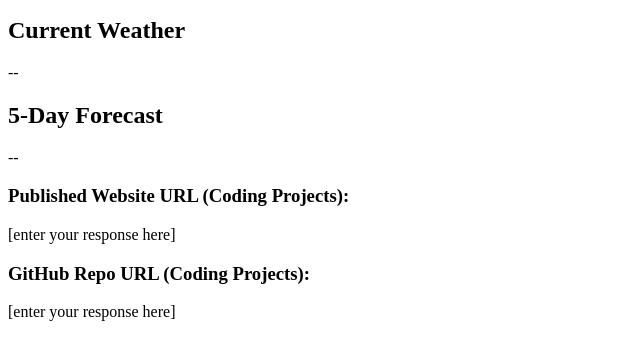
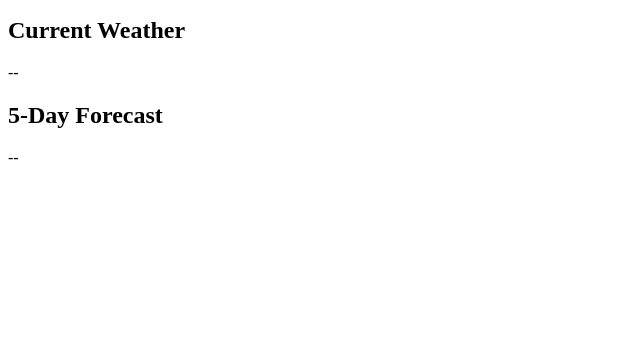
Before and after one commit to jeaic25/personalproject, a plain HTML site: page index.html in a window 1280 px wide. Shown: the part 104-464 px from the top of the page, without its empty margins (0-640 px from the left). Drawn offline with Linux system fonts and the light colour scheme.

Commit message:
Remove project URL sections from index.html
Removed sections for Published Website URL and GitHub Repo URL.

```diff
--- a/index.html
+++ b/index.html
@@ -15,12 +15,6 @@
     <h2>5-Day Forecast</h2>
     <p id="forecast">--</p>
 
-    <h3>Published Website URL (Coding Projects):</h3>
-    <p>[enter your response here]</p>
-
-    <h3>GitHub Repo URL (Coding Projects):</h3>
-    <p>[enter your response here]</p>
-
     <script>
       function showWeather() {
         const c = document.getElementById("cityInput").value;
```
